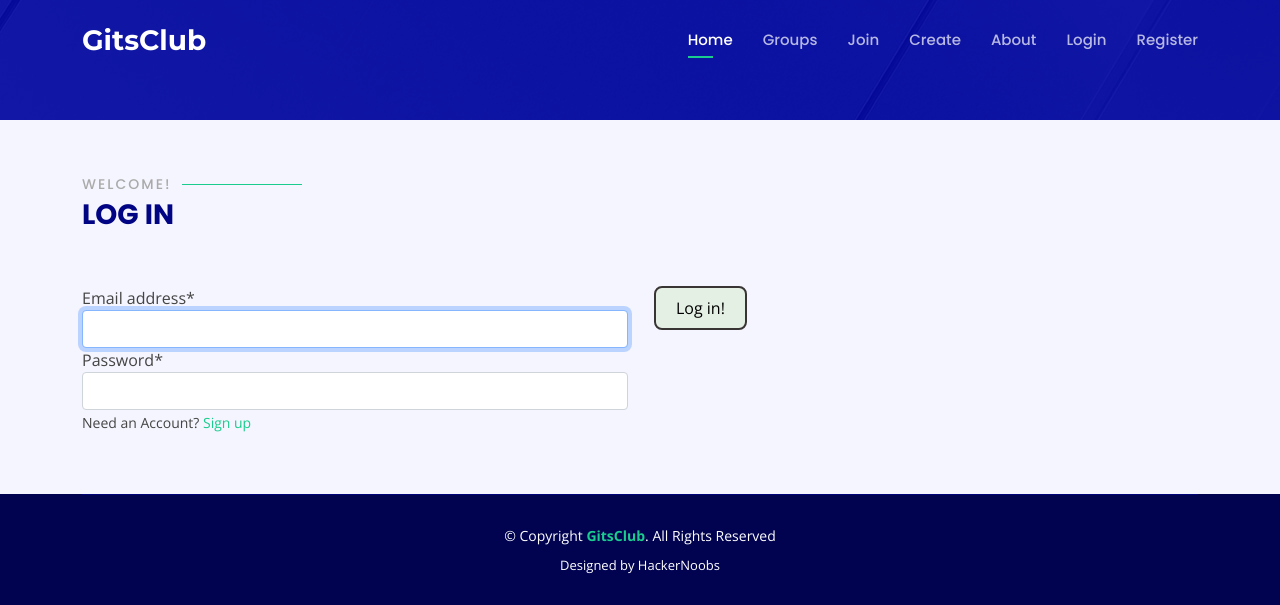
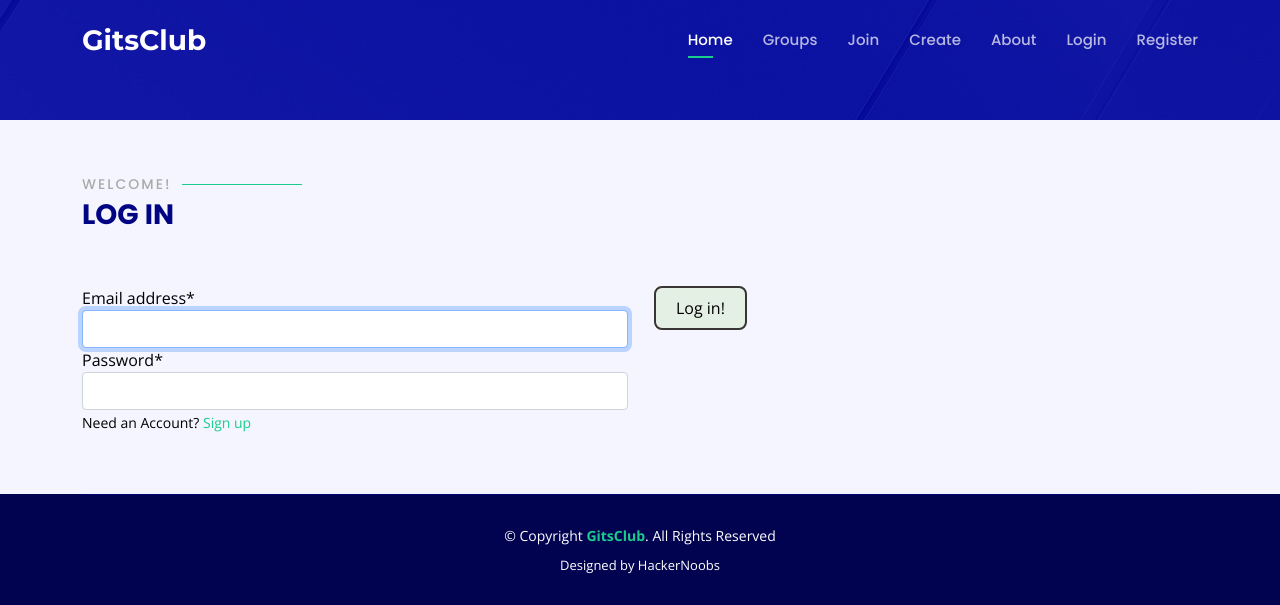
Before and after one commit to nandakishormpai/GitsClub, a Django app: page /login/ in a window 1280 px wide. Shown: the top 605 px of the page. Run offline with Django 3.2, Linux system fonts and the light colour scheme; some libraries are stand-ins or nearby versions.

Commit message:
better color scheme

```diff
--- a/gitsclub/static/css/style.css
+++ b/gitsclub/static/css/style.css
@@ -10,7 +10,7 @@
 --------------------------------------------------------------*/
 body {
   font-family: "Open Sans", sans-serif;
-  color: #444444;
+  color: #000000;
 }
 
 a {
```
